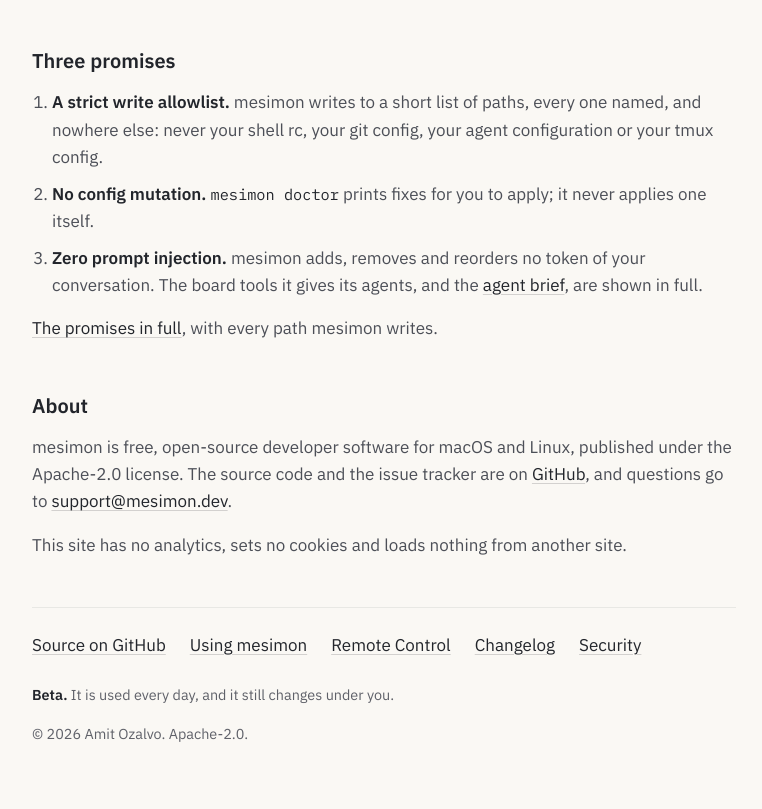
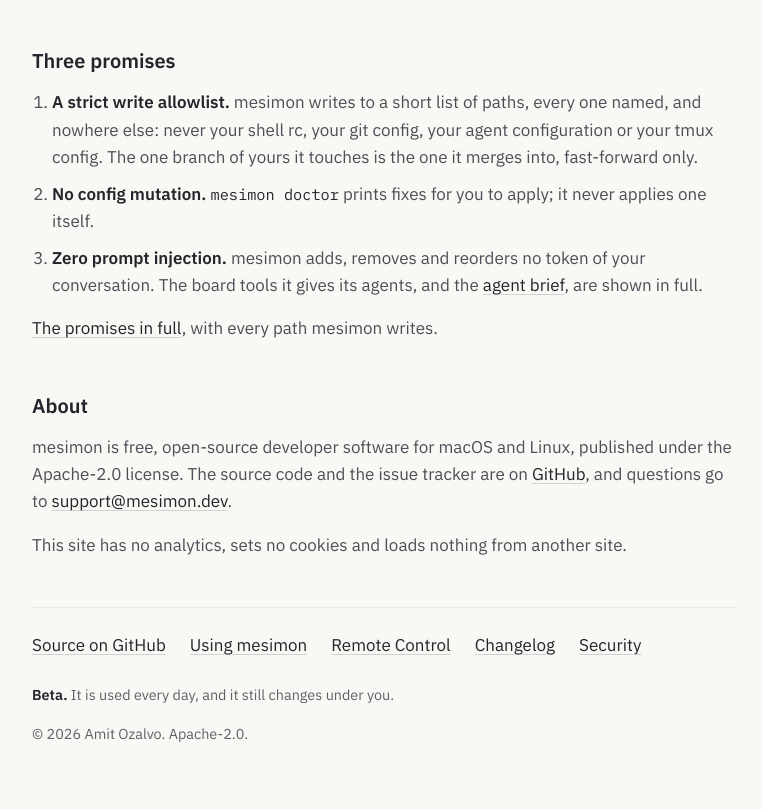
Before and after one commit to amitozalvo/mesimon-releases, a plain HTML site: page index.html in a window 1280 px wide. Shown: the part 2492-3301 px from the top of the page, without its empty margins (256-1018 px from the left). Drawn offline with Linux system fonts and the light colour scheme.

Commit message:
sync index.html (v0.1.0-beta.15)

```diff
--- a/index.html
+++ b/index.html
@@ -110,7 +110,8 @@
   <ol>
     <li><strong>A strict write allowlist.</strong> mesimon writes to a short list of paths, every
     one named, and nowhere else: never your shell rc, your git config, your agent configuration
-    or your tmux config.</li>
+    or your tmux config. The one branch of yours it touches is the one it merges into,
+    fast-forward only.</li>
     <li><strong>No config mutation.</strong> <code>mesimon doctor</code> prints fixes for you to
     apply; it never applies one itself.</li>
     <li><strong>Zero prompt injection.</strong> mesimon adds, removes and reorders no token of
```
